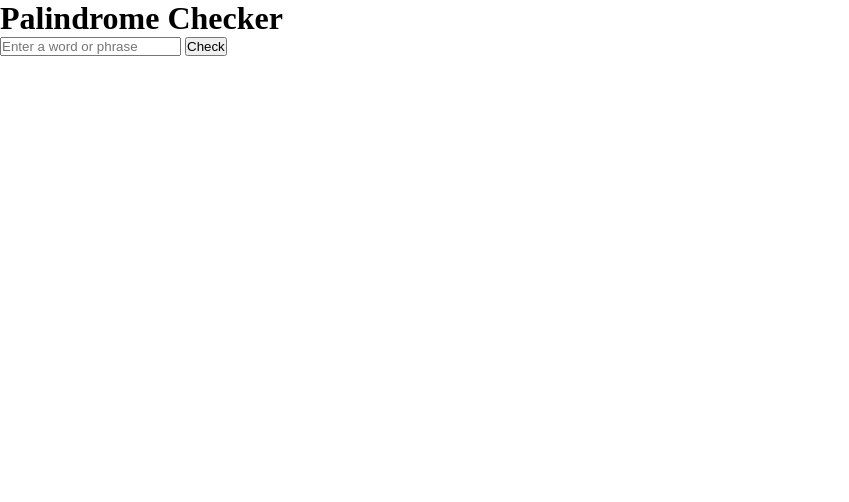
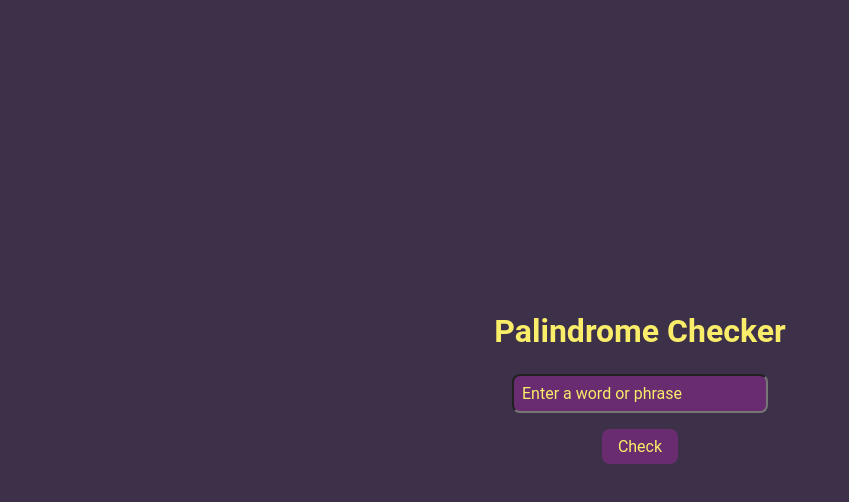
Before and after one commit to cesarhenrq/palindrome-checker, a plain HTML site: page index.html in a window 1280 px wide. Shown: the whole page, without its empty margins (0-849 px from the left). Drawn offline with Linux system fonts and the light colour scheme.

Commit message:
feat: add form for palindrome checker

```diff
--- a/styles.css
+++ b/styles.css
@@ -26,4 +26,70 @@
 
 html {
   font-size: 16px;
+  font-family: var(--font-primary);
 }
+
+.container {
+  display: flex;
+  flex-direction: column;
+  align-items: center;
+  justify-content: center;
+  height: 100vh;
+  background-color: var(--color-quinary);
+}
+
+.container h1 {
+  font-size: var(--font-size-xlarge);
+  color: var(--color-primary);
+}
+
+.form {
+  display: flex;
+  flex-direction: column;
+  align-items: center;
+  justify-content: center;
+  margin-top: 1rem;
+}
+
+#text-input {
+  width: 100%;
+  padding: 0.5rem;
+  margin: 0.5rem;
+  font-size: var(--font-size-normal);
+  font-family: var(--font-primary);
+  background-color: var(--color-quaternary);
+  color: var(--color-primary);
+  border-radius: 0.5rem;
+}
+
+#text-input::placeholder {
+  color: var(--color-primary);
+}
+
+#check-btn {
+  padding: 0.5rem 1rem;
+  margin: 0.5rem;
+  font-size: var(--font-size-normal);
+  font-family: var(--font-primary);
+  background-color: var(--color-quaternary);
+  color: var(--color-primary);
+  border: none;
+  border-radius: 0.5rem;
+  cursor: pointer;
+  transition: transform 0.2s ease-in-out;
+}
+
+#check-btn:hover {
+  transform: scale(1.01);
+}
+
+#result {
+  margin-top: 1rem;
+  font-size: var(--font-size-large);
+  color: var(--color-primary);
+}
+
+#result-text {
+  color: var(--color-secondary);
+  font-weight: bold;
+}
```
